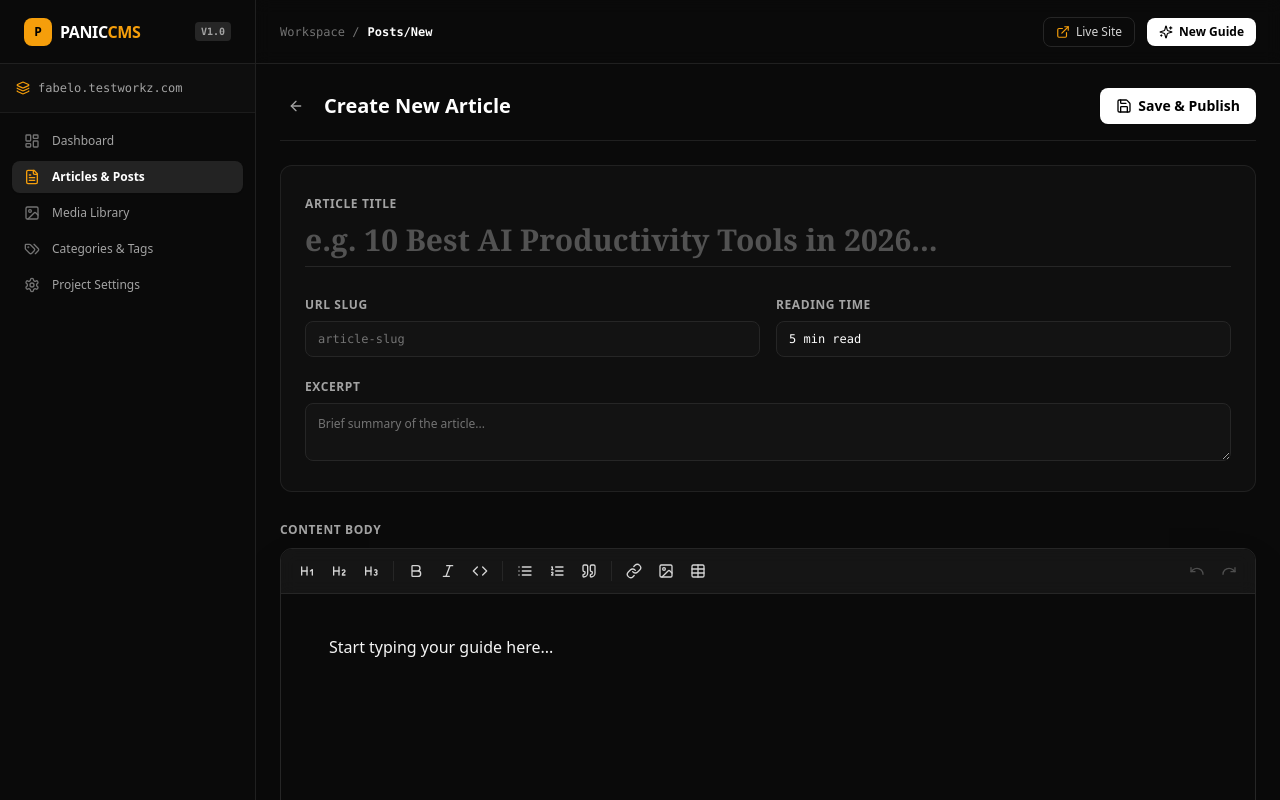
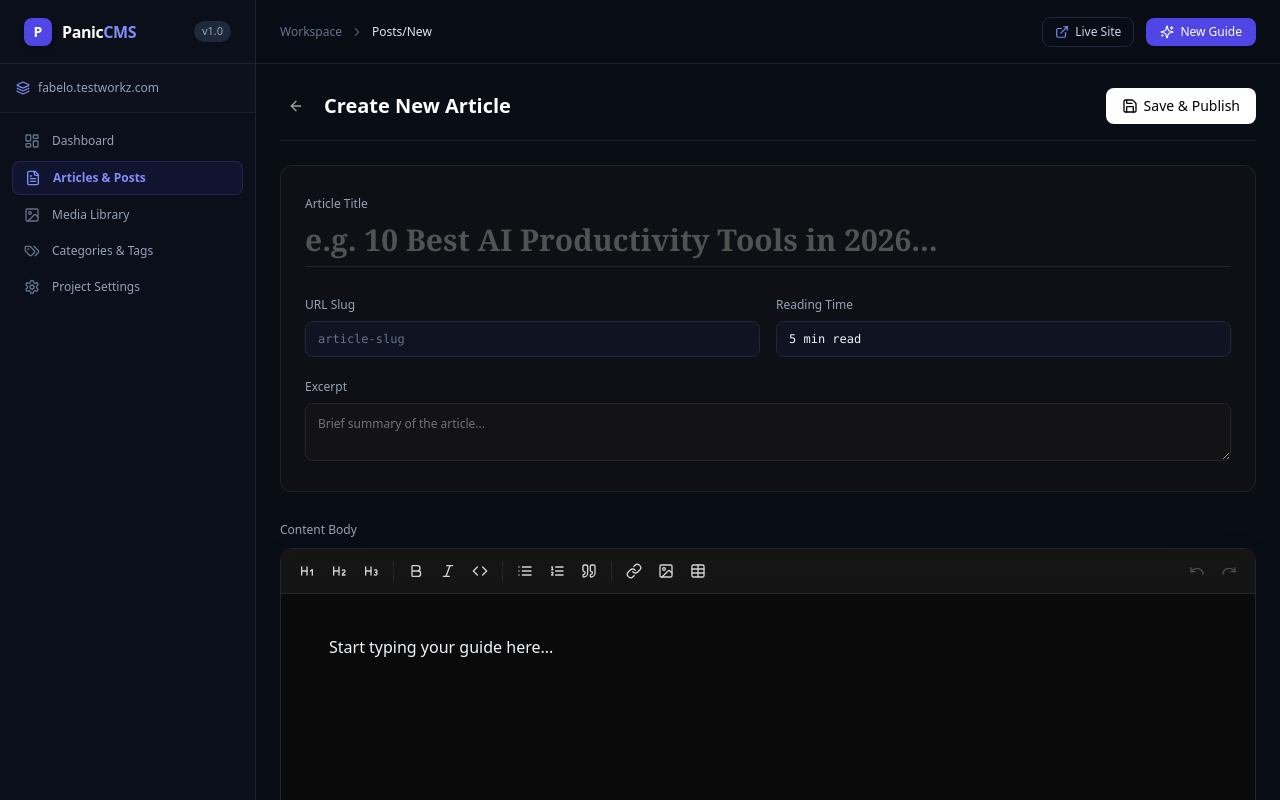
Before and after one commit to panicworkz/aicronicles-dev, a Next.js app: page /panic/posts/new in a window 1280 px wide. Shown: the top 800 px of the page. Built offline with nearby package versions, Linux system fonts and the light colour scheme.

Commit message:
style: apply exact hubz.panic.pw design tokens, Inter typography, and slate/indigo palette

```diff
--- a/src/app/globals.css
+++ b/src/app/globals.css
@@ -1,10 +1,45 @@
+@import url('https://fonts.googleapis.com/css2?family=Inter:wght@300;400;500;600;700;800&display=swap');
+
 @tailwind base;
 @tailwind components;
 @tailwind utilities;
 
 @layer base {
+  :root {
+    --background: #f8fafc;
+    --foreground: #0f172a;
+    --card: #ffffff;
+    --card-foreground: #0f172a;
+    --primary: #4f46e5;
+    --primary-foreground: #ffffff;
+    --secondary: #f1f5f9;
+    --secondary-foreground: #1e293b;
+    --muted: #f1f5f9;
+    --muted-foreground: #64748b;
+    --border: #e2e8f0;
+    --input: #e2e8f0;
+    --radius: 0.625rem;
+  }
+
+  .dark {
+    --background: #090d16;
+    --foreground: #f8fafc;
+    --card: #0f172a;
+    --card-foreground: #f8fafc;
+    --primary: #6366f1;
+    --primary-foreground: #ffffff;
+    --secondary: #1e293b;
+    --secondary-foreground: #f8fafc;
+    --muted: #1e293b;
+    --muted-foreground: #94a3b8;
+    --border: #1e293b;
+    --input: #1e293b;
+    --radius: 0.625rem;
+  }
+
   body {
-    @apply bg-neutral-950 text-neutral-100;
+    font-family: 'Inter', system-ui, -apple-system, sans-serif;
+    @apply bg-[#090d16] text-[#f8fafc] antialiased;
   }
 }
 
@@ -15,14 +50,14 @@
 }
 
 ::-webkit-scrollbar-track {
-  background: #0a0a0a;
+  background: #090d16;
 }
 
 ::-webkit-scrollbar-thumb {
-  background: #262626;
+  background: #1e293b;
   border-radius: 9999px;
 }
 
 ::-webkit-scrollbar-thumb:hover {
-  background: #404040;
+  background: #334155;
 }
--- a/src/app/panic/layout.tsx
+++ b/src/app/panic/layout.tsx
@@ -13,14 +13,13 @@ import {
   LogOut,
   Sparkles,
   Layers,
+  ChevronRight,
 } from 'lucide-react';
-import { Button } from '@/components/ui/button';
 
 export default function PanicAdminLayout({ children }: { children: React.ReactNode }) {
   const pathname = usePathname();
   const router = useRouter();
 
-  // If on login page, don't show admin sidebar/topbar
   if (pathname === '/panic/login') {
     return <>{children}</>;
   }
@@ -40,29 +39,29 @@ export default function PanicAdminLayout({ children }: { children: React.ReactNo
   ];
 
   return (
-    <div className="min-h-screen bg-neutral-950 text-neutral-100 flex font-sans selection:bg-amber-500 selection:text-black">
+    <div className="min-h-screen bg-[#090d16] text-slate-100 flex font-sans antialiased selection:bg-indigo-500 selection:text-white">
       {/* Sidebar */}
-      <aside className="w-64 border-r border-neutral-800/80 bg-neutral-950/90 flex flex-col shrink-0">
+      <aside className="w-64 border-r border-slate-800/80 bg-[#0b0f19] flex flex-col shrink-0">
         {/* Brand / Logo */}
-        <div className="h-16 px-6 border-b border-neutral-800/80 flex items-center justify-between">
-          <Link href="/panic" className="flex items-center gap-2">
-            <div className="flex size-7 items-center justify-center rounded-lg bg-amber-500 text-black font-black text-xs">
+        <div className="h-16 px-6 border-b border-slate-800/80 flex items-center justify-between">
+          <Link href="/panic" className="flex items-center gap-2.5">
+            <div className="flex size-7 items-center justify-center rounded-lg bg-indigo-600 text-white font-bold text-sm shadow-md">
               P
             </div>
-            <span className="font-bold tracking-tight text-white font-sans text-base">
-              PANIC<span className="text-amber-500">CMS</span>
+            <span className="font-semibold tracking-tight text-white text-base">
+              Panic<span className="text-indigo-400">CMS</span>
             </span>
           </Link>
-          <span className="text-[10px] uppercase font-mono px-1.5 py-0.5 rounded bg-neutral-800 text-neutral-400 font-semibold">
+          <span className="text-[11px] font-medium px-2 py-0.5 rounded-full bg-slate-800 text-slate-400">
             v1.0
           </span>
         </div>
 
         {/* Project Selector Badge */}
-        <div className="p-4 border-b border-neutral-800/60 bg-neutral-900/30">
-          <div className="flex items-center gap-2 text-xs text-neutral-400 font-mono">
-            <Layers className="w-3.5 h-3.5 text-amber-500" />
-            <span className="truncate">fabelo.testworkz.com</span>
+        <div className="p-4 border-b border-slate-800/60 bg-slate-900/30">
+          <div className="flex items-center gap-2 text-xs text-slate-400">
+            <Layers className="w-3.5 h-3.5 text-indigo-400" />
+            <span className="truncate font-medium">fabelo.testworkz.com</span>
           </div>
         </div>
 
@@ -80,11 +79,11 @@ export default function PanicAdminLayout({ children }: { children: React.ReactNo
                 href={item.href}
                 className={`flex items-center gap-3 px-3 py-2 rounded-lg text-xs font-medium transition ${
                   isActive
-                    ? 'bg-neutral-800/90 text-white shadow-sm font-semibold'
-                    : 'text-neutral-400 hover:text-white hover:bg-neutral-900/60'
+                    ? 'bg-indigo-600/10 text-indigo-400 border border-indigo-500/20 font-semibold'
+                    : 'text-slate-400 hover:text-slate-100 hover:bg-slate-800/50'
                 }`}
               >
-                <Icon className={`w-4 h-4 ${isActive ? 'text-amber-500' : 'text-neutral-500'}`} />
+                <Icon className={`w-4 h-4 ${isActive ? 'text-indigo-400' : 'text-slate-500'}`} />
                 <span>{item.label}</span>
               </Link>
             );
@@ -92,15 +91,15 @@ export default function PanicAdminLayout({ children }: { children: React.ReactNo
         </nav>
 
         {/* User Info & Logout */}
-        <div className="p-4 border-t border-neutral-800/80 bg-neutral-950">
+        <div className="p-4 border-t border-slate-800/80 bg-[#0b0f19]">
           <div className="flex items-center justify-between">
             <div className="truncate">
-              <p className="text-xs font-semibold text-white truncate">Fabelo Admin</p>
-              <p className="text-[11px] text-neutral-500 font-mono truncate">support@fabelo.io</p>
+              <p className="text-xs font-medium text-slate-200 truncate">Fabelo Editorial</p>
+              <p className="text-[11px] text-slate-500 truncate">support@fabelo.io</p>
             </div>
             <button
               onClick={handleLogout}
-              className="p-1.5 text-neutral-400 hover:text-red-400 hover:bg-neutral-800/80 rounded-lg transition"
+              className="p-1.5 text-slate-400 hover:text-red-400 hover:bg-slate-800/80 rounded-lg transition"
               title="Sign Out"
             >
               <LogOut className="w-4 h-4" />
@@ -112,24 +111,27 @@ export default function PanicAdminLayout({ children }: { children: React.ReactNo
       {/* Main Content Area */}
       <div className="flex-1 flex flex-col min-w-0">
         {/* Topbar */}
-        <header className="h-16 border-b border-neutral-800/80 bg-neutral-950/80 backdrop-blur px-6 flex items-center justify-between sticky top-0 z-40">
-          <div className="flex items-center gap-2 text-xs text-neutral-400 font-mono">
-            <span className="text-neutral-500">Workspace /</span>
-            <span className="text-white font-semibold capitalize">{pathname.replace('/panic', '').replace('/', '') || 'Overview'}</span>
+        <header className="h-16 border-b border-slate-800/80 bg-[#090d16]/80 backdrop-blur px-6 flex items-center justify-between sticky top-0 z-40">
+          <div className="flex items-center gap-2 text-xs text-slate-400">
+            <span className="text-slate-500">Workspace</span>
+            <ChevronRight className="w-3.5 h-3.5 text-slate-600" />
+            <span className="text-slate-200 font-medium capitalize">
+              {pathname.replace('/panic', '').replace('/', '') || 'Overview'}
+            </span>
           </div>
 
           <div className="flex items-center gap-3">
             <Link
               href="/"
               target="_blank"
-              className="inline-flex items-center gap-1.5 px-3 py-1.5 rounded-lg border border-neutral-800 text-xs font-medium text-neutral-300 hover:bg-neutral-800 hover:text-white transition"
+              className="inline-flex items-center gap-1.5 px-3 py-1.5 rounded-lg border border-slate-800 text-xs font-medium text-slate-300 hover:bg-slate-800 hover:text-white transition"
             >
-              <ExternalLink className="w-3.5 h-3.5 text-amber-500" />
+              <ExternalLink className="w-3.5 h-3.5 text-indigo-400" />
               <span>Live Site</span>
             </Link>
             <Link
               href="/panic/posts/new"
-              className="inline-flex items-center gap-1.5 px-3 py-1.5 rounded-lg bg-white text-black text-xs font-semibold hover:bg-neutral-200 transition shadow-sm"
+              className="inline-flex items-center gap-1.5 px-3.5 py-1.5 rounded-lg bg-indigo-600 text-white text-xs font-medium hover:bg-indigo-500 transition shadow-sm"
             >
               <Sparkles className="w-3.5 h-3.5" />
               <span>New Guide</span>
--- a/src/components/ui/button.tsx
+++ b/src/components/ui/button.tsx
@@ -12,18 +12,18 @@ export const Button = React.forwardRef<HTMLButtonElement, ButtonProps>(
     const baseStyles = 'inline-flex items-center justify-center rounded-lg text-sm font-medium transition-all outline-none select-none disabled:pointer-events-none disabled:opacity-50 active:scale-[0.98] cursor-pointer';
 
     const variants = {
-      default: 'bg-white text-black hover:bg-neutral-200 shadow-sm font-semibold',
+      default: 'bg-indigo-600 text-white hover:bg-indigo-500 shadow-sm font-medium',
       destructive: 'bg-red-600 text-white hover:bg-red-700 shadow-sm',
-      outline: 'border border-neutral-800 bg-neutral-900/50 text-neutral-200 hover:bg-neutral-800 hover:text-white',
-      secondary: 'bg-neutral-800 text-neutral-200 hover:bg-neutral-700',
-      ghost: 'hover:bg-neutral-800 text-neutral-400 hover:text-white',
-      link: 'text-amber-500 underline-offset-4 hover:underline',
+      outline: 'border border-slate-800 bg-slate-900/50 text-slate-200 hover:bg-slate-800 hover:text-white',
+      secondary: 'bg-slate-800 text-slate-200 hover:bg-slate-700',
+      ghost: 'hover:bg-slate-800 text-slate-400 hover:text-white',
+      link: 'text-indigo-400 underline-offset-4 hover:underline',
     };
 
     const sizes = {
-      default: 'h-9 px-4 py-2',
+      default: 'h-9 px-4 py-2 text-sm',
       sm: 'h-8 px-3 text-xs',
-      lg: 'h-11 px-6 text-base',
+      lg: 'h-10 px-5 text-sm',
       icon: 'h-9 w-9 p-0',
     };
 
--- a/src/components/ui/input.tsx
+++ b/src/components/ui/input.tsx
@@ -10,7 +10,7 @@ export const Input = React.forwardRef<HTMLInputElement, React.InputHTMLAttribute
         ref={ref}
         className={twMerge(
           clsx(
-            'flex h-9 w-full rounded-lg border border-neutral-800 bg-neutral-900/60 px-3 py-1 text-sm text-white placeholder:text-neutral-500 transition-colors outline-none focus:border-amber-500 focus:ring-1 focus:ring-amber-500/50 disabled:cursor-not-allowed disabled:opacity-50',
+            'flex h-9 w-full rounded-lg border border-slate-800 bg-slate-900/60 px-3 py-1 text-sm text-slate-100 placeholder:text-slate-500 transition-colors outline-none focus:border-indigo-500 focus:ring-1 focus:ring-indigo-500/50 disabled:cursor-not-allowed disabled:opacity-50',
             className
           )
         )}
--- a/src/components/ui/label.tsx
+++ b/src/components/ui/label.tsx
@@ -6,7 +6,7 @@ export const Label = React.forwardRef<HTMLLabelElement, React.LabelHTMLAttribute
   ({ className, ...props }, ref) => (
     <label
       ref={ref}
-      className={twMerge(clsx('text-xs font-semibold uppercase tracking-wider text-neutral-400 select-none', className))}
+      className={twMerge(clsx('text-xs font-medium text-slate-400 select-none', className))}
       {...props}
     />
   )
```
Also changed, not shown: src/app/panic/page.tsx (+28 -28 lines), src/app/panic/posts/page.tsx (+29 -34 lines).
